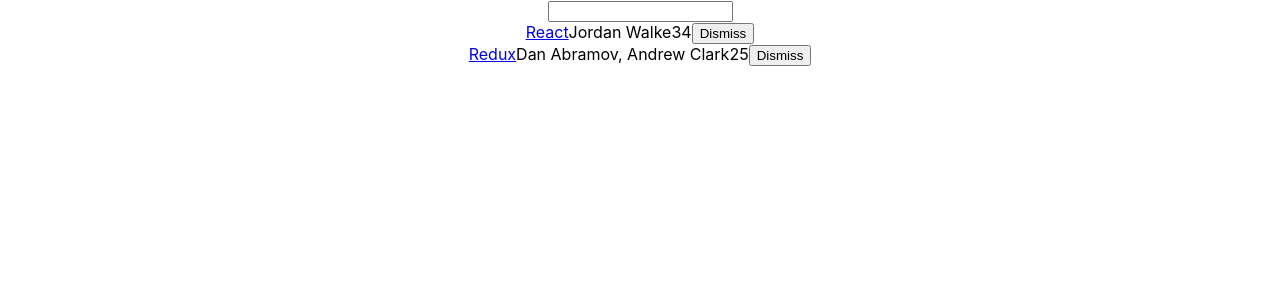
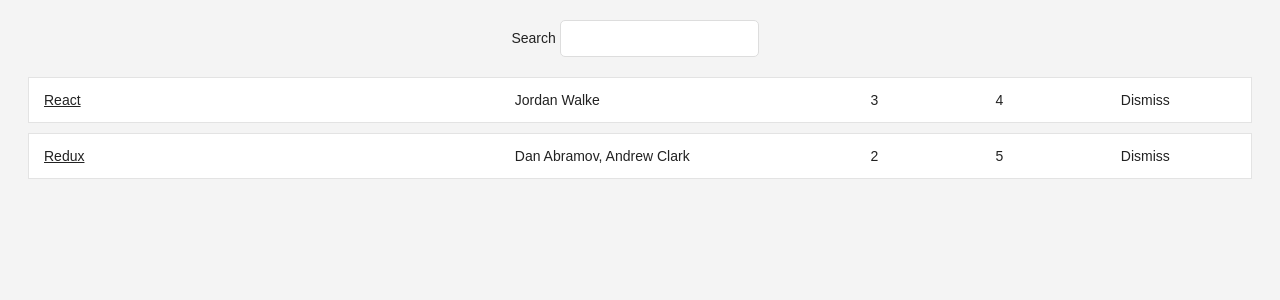
Before and after one commit to MilanPavel/hackernews, a React (Create React App) app: page / in a window 1280 px wide. Shown: the top 300 px of the page. Built offline with nearby package versions, Linux system fonts and the light colour scheme.

Commit message:
added inline styles, table/button components

```diff
--- a/src/App.css
+++ b/src/App.css
@@ -1,32 +1,58 @@
-.App {
+.page {
+  margin: 20px;
+}
+.interactions {
   text-align: center;
 }
-
-.App-logo {
-  animation: App-logo-spin infinite 20s linear;
-  height: 40vmin;
+.table {
+  margin: 20px 0;
 }
 
-.App-header {
-  background-color: #282c34;
-  min-height: 100vh;
+.table-header {
   display: flex;
-  flex-direction: column;
-  align-items: center;
-  justify-content: center;
-  font-size: calc(10px + 2vmin);
-  color: white;
+  line-height: 24px;
+  font-size: 16px;
+  padding: 0 10px;
+  justify-content: space-between;
+}
+.table-empty {
+  margin: 200px;
+  text-align: center;
+  font-size: 16px;
 }
 
-.App-link {
-  color: #61dafb;
+.table-row {
+  display: flex;
+  line-height: 24px;
+  white-space: nowrap;
+  margin: 10px 0;
+  padding: 10px;
+  background: #ffffff;
+  border: 1px solid #e3e3e3;
+}
+.table-header > span {
+  overflow: hidden;
+  text-overflow: ellipsis;
+  padding: 0 5px;
 }
 
-@keyframes App-logo-spin {
-  from {
-    transform: rotate(0deg);
-  }
-  to {
-    transform: rotate(360deg);
-  }
+.table-row > span {
+  overflow: hidden;
+  text-overflow: ellipsis;
+  padding: 0 5px;
 }
+.button-inline {
+  border-width: 0;
+  background: transparent;
+  color: inherit;
+  text-align: inherit;
+  -webkit-font-smoothing: inherit;
+  padding: 0;
+  font-size: inherit;
+  cursor: pointer;
+}
+
+.button-active {
+  border-radius: 0;
+  border-bottom: 1px solid #38bb6c;
+}
--- a/src/App.js
+++ b/src/App.js
@@ -57,32 +57,60 @@
   }
 
   render() {
+    const { searchTerm, list } = this.state;
+
     return (
-      <div className="App">
+      <div className="page">
+        <div className="interactions">
+          <Search value={searchTerm} onChange={this.onSearchChange}>
+            Search
+          </Search>
+        </div>
+        <Table list={list} pattern={searchTerm} onDismiss={this.onDismiss} />
+      </div>
+    );
+  }
+}
+
+const Search = ({ value, onChange, children }) => (
   <form>
-          <input type="text" onChange={this.onSearchChange} />
+    {children} <input type="text" value={value} onChange={onChange} />{" "}
   </form>
-        {this.state.list.filter(isSearched(this.state.searchTerm)).map(item => (
-          <div key={item.objectID}>
-            <span>
-              <a href="{item.url}">{item.title}</a>
+);
+
+function Table(props) {
+  const { list, pattern, onDismiss } = props;
+  return (
+    <div className="table">
+      {list.filter(isSearched(pattern)).map(item => (
+        <div key={item.objectID} className="table-row">
+          <span style={{ width: "40%" }}>
+            <a href={item.url}>{item.title}</a>
           </span>
-            <span>{item.author}</span>
-            <span>{item.num_comments}</span>
-            <span>{item.points}</span>
-            <span>
-              <button
-                onClick={() => this.onDismiss(item.objectID)}
-                type="button"
+          <span style={{ width: "30%" }}>{item.author}</span>
+          <span style={{ width: "10%" }}>{item.num_comments}</span>
+          <span style={{ width: "10%" }}>{item.points}</span>
+          <span style={{ width: "10%" }}>
+            <Button
+              onClick={() => onDismiss(item.objectID)}
+              className="button-inline"
             >
               Dismiss
-              </button>
+            </Button>
           </span>
         </div>
       ))}
     </div>
   );
 }
+
+function Button(props) {
+  const { onClick, className = "", children } = props;
+  return (
+    <button onClick={onClick} className={className} type="button">
+      {children}
+    </button>
+  );
 }
 
 export default App;
--- a/src/index.css
+++ b/src/index.css
@@ -1,14 +1,40 @@
 body {
-  margin: 0;
-  padding: 0;
-  font-family: -apple-system, BlinkMacSystemFont, "Segoe UI", "Roboto", "Oxygen",
-    "Ubuntu", "Cantarell", "Fira Sans", "Droid Sans", "Helvetica Neue",
-    sans-serif;
-  -webkit-font-smoothing: antialiased;
-  -moz-osx-font-smoothing: grayscale;
+  color: #222;
+  background: #f4f4f4;
+  font: 400 14px CoreSans, Arial, sans-serif;
+}
+a {
+  color: #222;
+}
+a:hover {
+  text-decoration: underline;
 }
 
-code {
-  font-family: source-code-pro, Menlo, Monaco, Consolas, "Courier New",
-    monospace;
+ul,
+li {
+  list-style: none;
+  padding: 0;
+  margin: 0;
 }
+input {
+  padding: 10px;
+  border-radius: 5px;
+  outline: none;
+  margin-right: 10px;
+  border: 1px solid #dddddd;
+}
+
+button {
+  padding: 10px;
+  border-radius: 5px;
+  border: 1px solid #dddddd;
+  background: transparent;
+  color: #808080;
+  cursor: pointer;
+}
+button:hover {
+  color: #222;
+}
+*:focus {
+  outline: none;
+}
```
Lines whose indentation alone changed are shown as unchanged.
